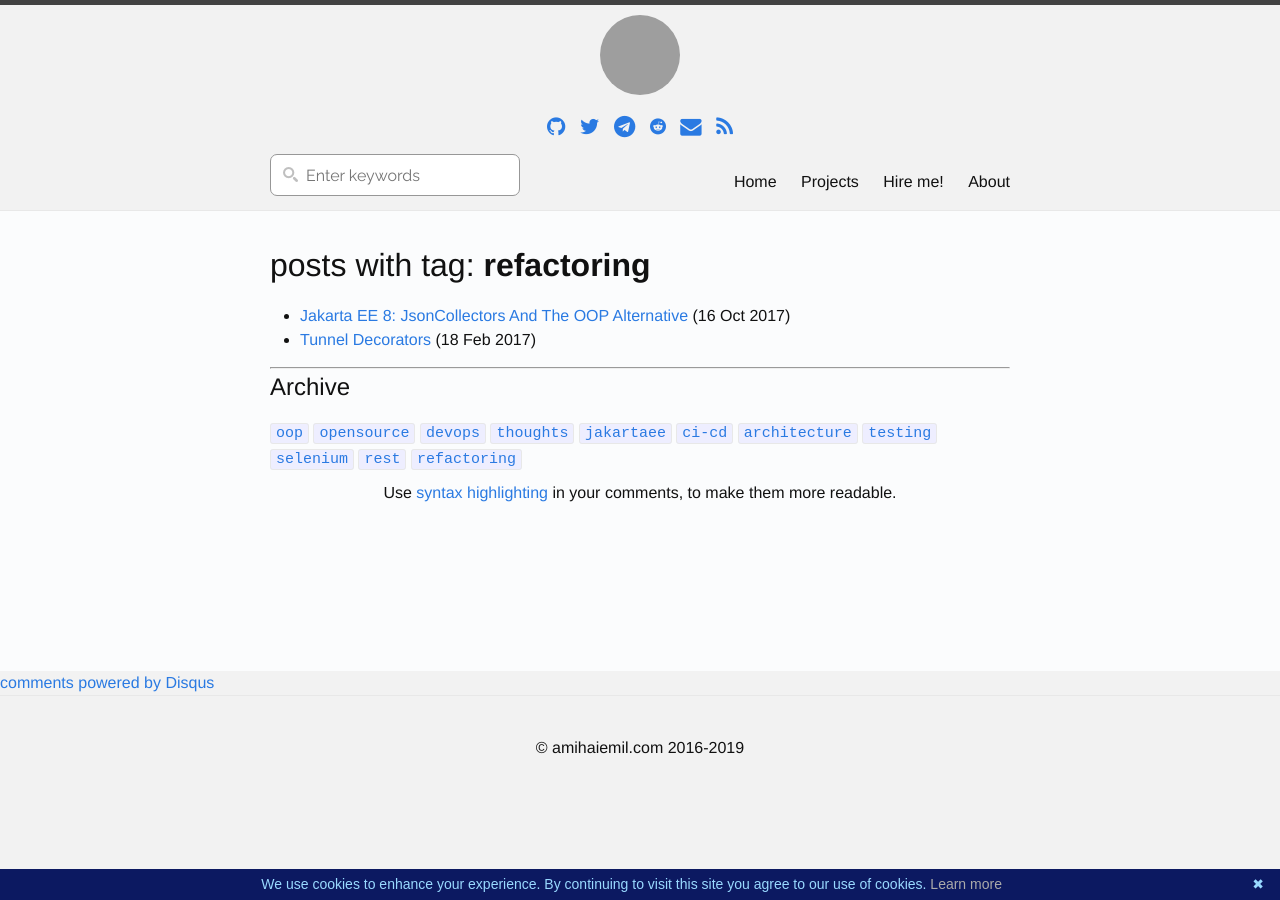
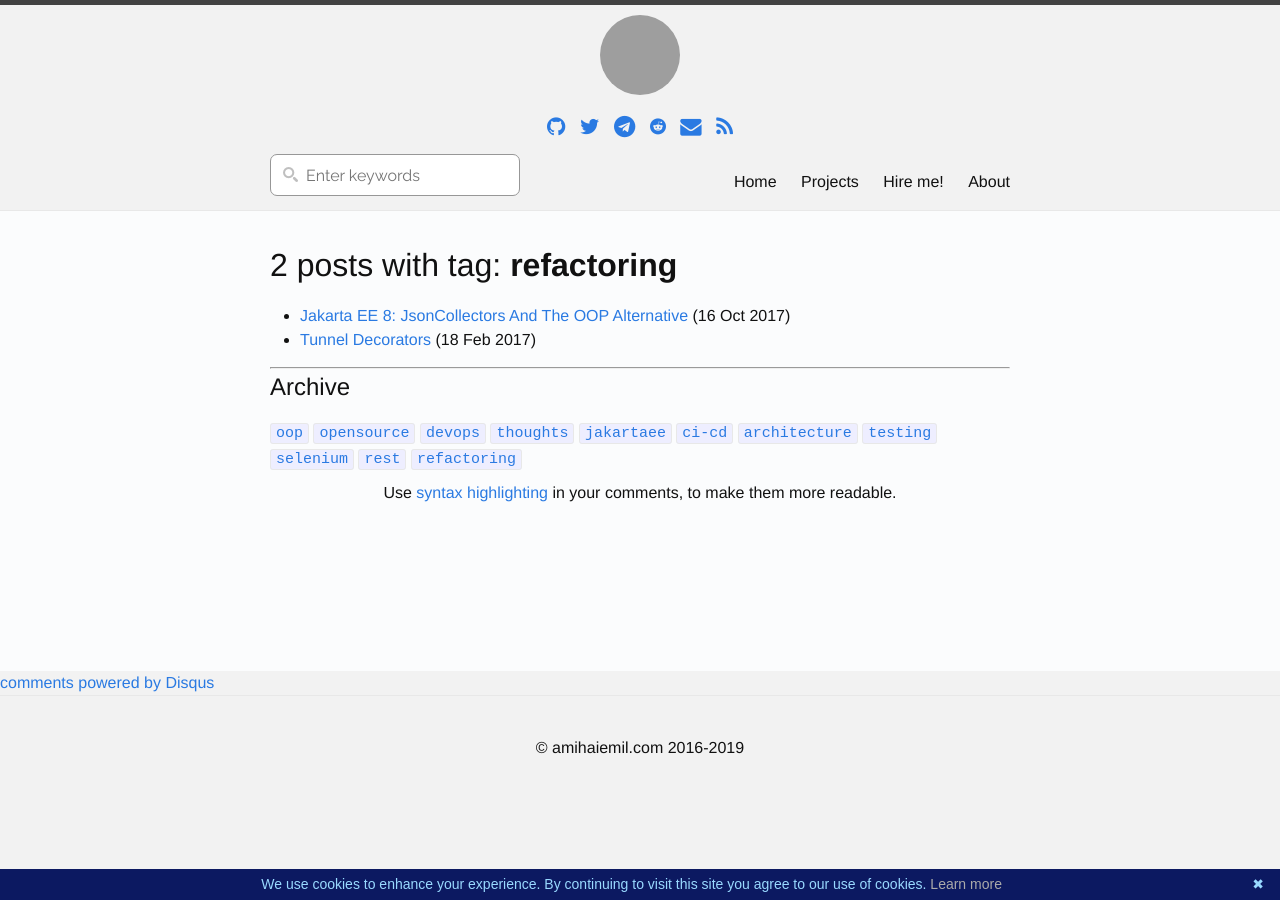
Before and after one commit to amihaiemil/amihaiemil.github.io, a Jekyll site: the page built from tag/refactoring.md, in a window 1280 px wide. Built offline with Jekyll 4.4.1, drawn with Linux system fonts in a browser that asks for light colours; comment, search, counter and statistics services are not loaded; grey boxes are pictures that could not be loaded.

Commit message:
Update tag_page.html

```diff
--- a/_layouts/tag_page.html
+++ b/_layouts/tag_page.html
@@ -2,7 +2,7 @@
 layout: postlayout
 ---
 <div class="post">
-  <h1>{{tags[page.tag].size}} posts with tag: <b>{{ page.tag }}</b></h1>
+  <h1>{{site.tags[page.tag].size}} posts with tag: <b>{{ page.tag }}</b></h1>
   <ul>
     {% for post in site.tags[page.tag] %}
     <li><a href="{{ post.url }}">{{ post.title }}</a> ({{ post.date | date_to_string }})<br>
```
